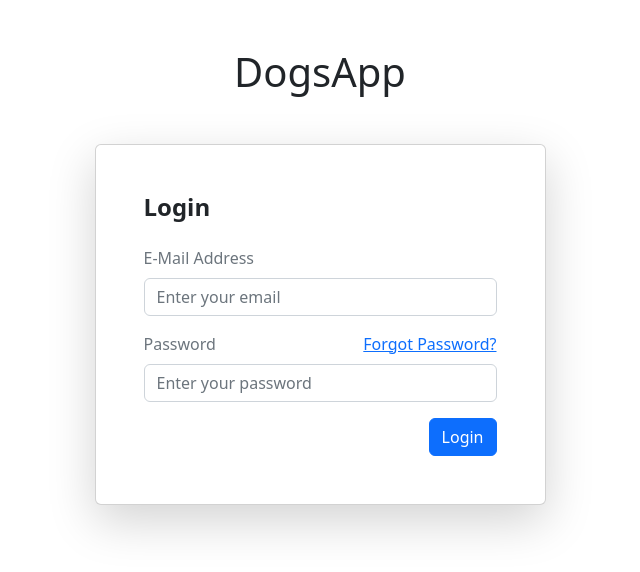
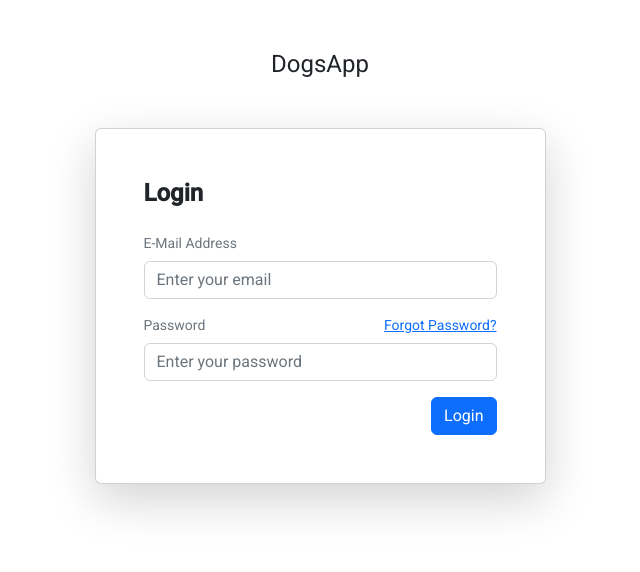
Before and after one commit to bunkwatata/dogsApp, an Angular app: page /auth/login in a window 1280 px wide. Shown: the top 572 px of the page, without its empty margins (320-960 px from the left). Built offline with nearby package versions, Linux system fonts and the light colour scheme.

Commit message:
Installed material

```diff
--- a/angular.json
+++ b/angular.json
@@ -25,6 +25,7 @@
             "inlineStyleLanguage": "scss",
             "assets": ["src/favicon.ico", "src/assets"],
             "styles": [
+              "./node_modules/@angular/material/prebuilt-themes/pink-bluegrey.css",
               "src/styles.scss",
               "node_modules/bootstrap/scss/bootstrap.scss"
             ],
@@ -90,7 +91,10 @@
             "karmaConfig": "karma.conf.js",
             "inlineStyleLanguage": "scss",
             "assets": ["src/favicon.ico", "src/assets"],
-            "styles": ["src/styles.scss"],
+            "styles": [
+              "./node_modules/@angular/material/prebuilt-themes/pink-bluegrey.css",
+              "src/styles.scss"
+            ],
             "scripts": []
           }
         }
--- a/package.json
+++ b/package.json
@@ -11,10 +11,12 @@
   "private": true,
   "dependencies": {
     "@angular/animations": "^14.2.0",
+    "@angular/cdk": "^14.2.6",
     "@angular/common": "^14.2.0",
     "@angular/compiler": "^14.2.0",
     "@angular/core": "^14.2.0",
     "@angular/forms": "^14.2.0",
+    "@angular/material": "^14.2.6",
     "@angular/platform-browser": "^14.2.0",
     "@angular/platform-browser-dynamic": "^14.2.0",
     "@angular/router": "^14.2.0",
--- a/src/index.html
+++ b/src/index.html
@@ -6,8 +6,11 @@
     <base href="/" />
     <meta name="viewport" content="width=device-width, initial-scale=1" />
     <link rel="icon" type="image/x-icon" href="favicon.ico" />
-  </head>
-  <body>
+      <link rel="preconnect" href="https://fonts.gstatic.com">
+    <link href="https://fonts.googleapis.com/css2?family=Roboto:wght@300;400;500&display=swap" rel="stylesheet">
+    <link href="https://fonts.googleapis.com/icon?family=Material+Icons" rel="stylesheet">
+</head>
+  <body class="mat-typography">
     <dogs-app-root></dogs-app-root>
   </body>
 </html>
--- a/src/styles.scss
+++ b/src/styles.scss
@@ -2,3 +2,6 @@
 .cursor-pointer {
   cursor: pointer;
 }
+
+html, body { height: 100%; }
+body { margin: 0; font-family: Roboto, "Helvetica Neue", sans-serif; }
```
Also changed, not shown: 1 other file (tests, documents, lock files or other folders).
